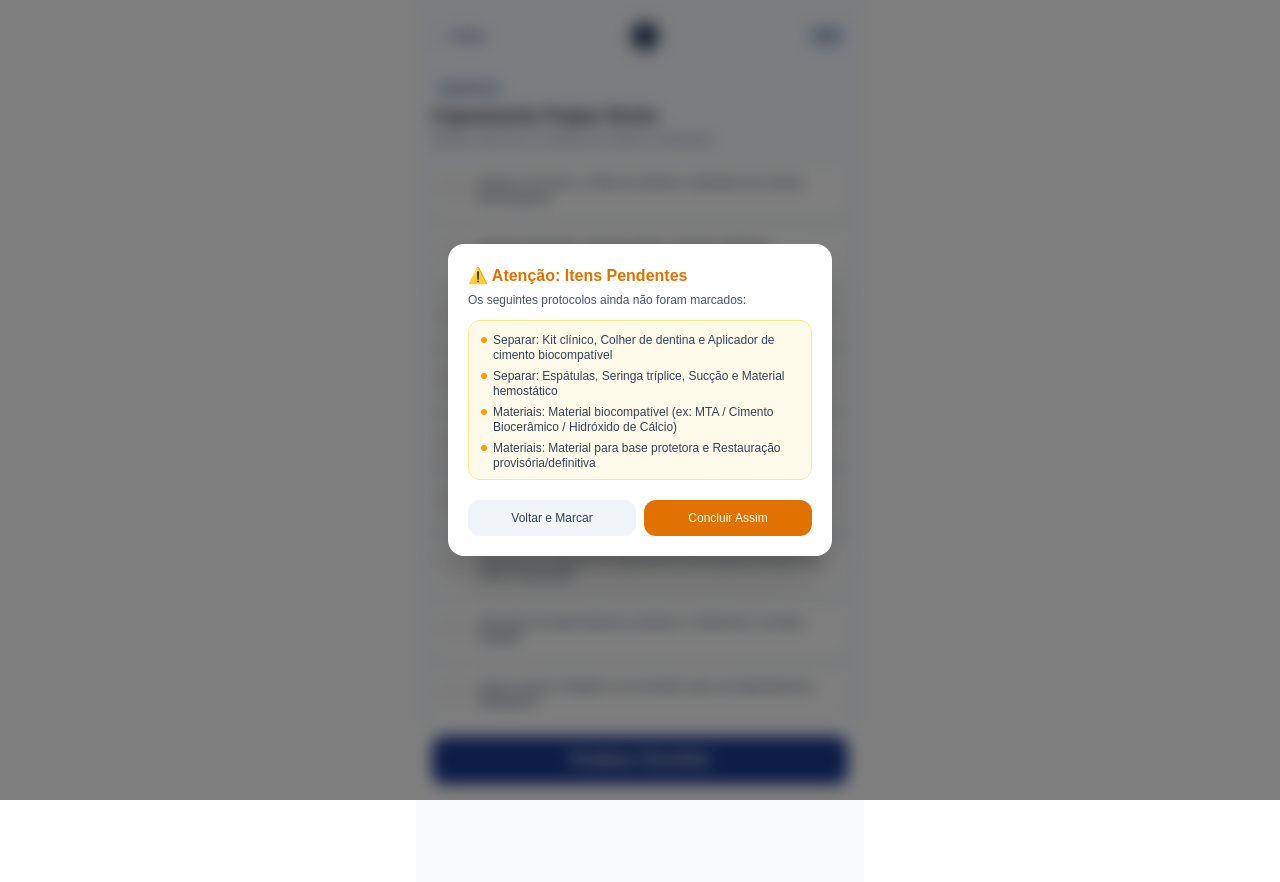
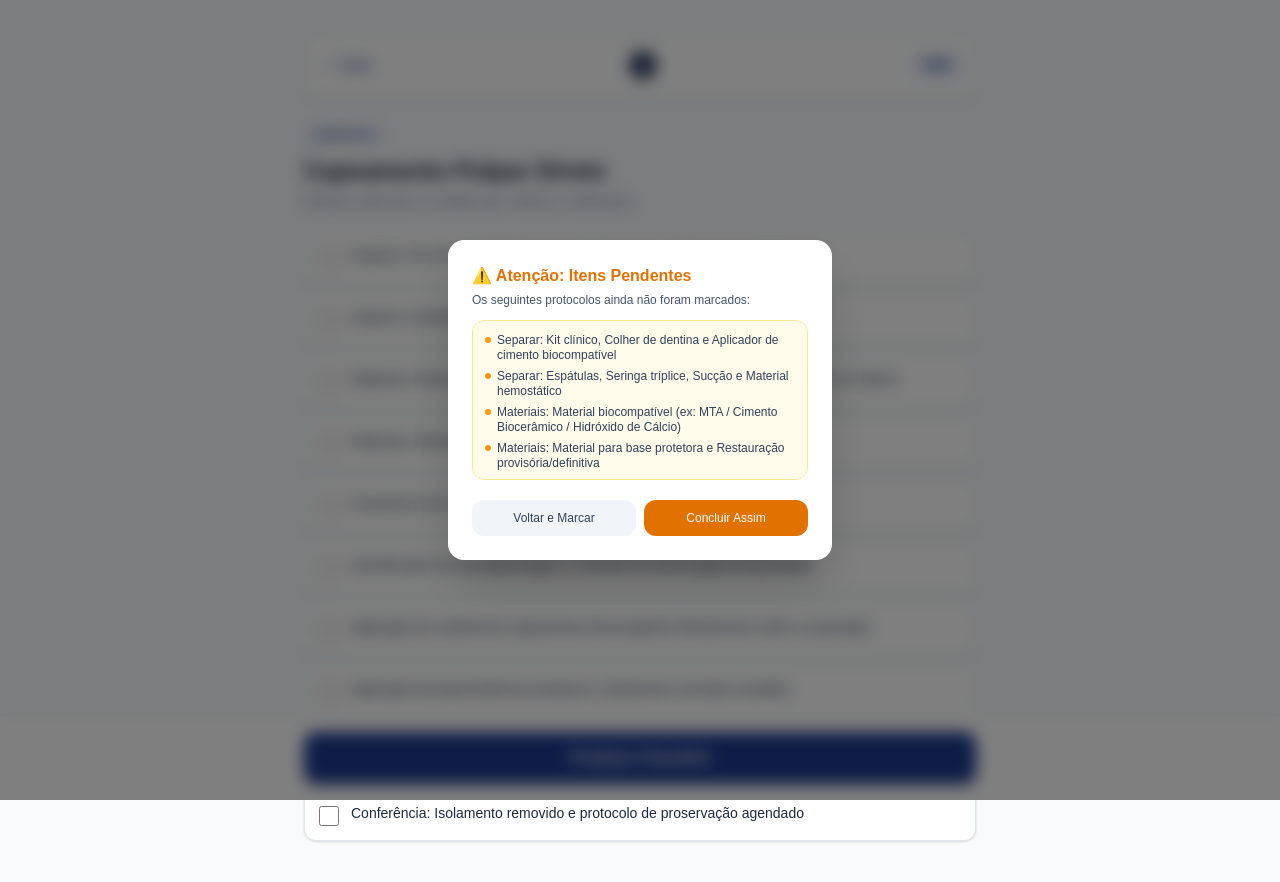
Before and after one commit to luiz412/biosseguranca-digital, a Next.js app: page /checklist/capeamento-pulpar-direto in a window 1280 px wide. Both pictures are taken after a click on the button "Finalizar Checklist". Shown: the top 882 px of the page. Built offline with nearby package versions, Linux system fonts and the light colour scheme.

Commit message:
ajeitando as dimensões para o monitor

```diff
--- a/src/app/checklist/[id]/page.tsx
+++ b/src/app/checklist/[id]/page.tsx
@@ -39,47 +39,49 @@ export default function ChecklistPage({ params }: { params: Promise<{ id: string
   };
 
   return (
-    <main className="min-h-screen bg-slate-50 p-4 max-w-md mx-auto pb-28 relative">
-      <header className="flex justify-between items-center mb-5">
+    <main className="min-h-screen bg-slate-50 p-4 md:p-8 flex flex-col items-center pb-28">
+      <div className="w-full max-w-md md:max-w-2xl">
+
+        {/* Cabeçalho */}
+        <header className="flex justify-between items-center mb-6 bg-white p-3.5 rounded-xl border border-slate-200 shadow-sm">
           <Link href="/" className="text-sm font-medium text-blue-900 flex items-center gap-1 hover:underline">
             ← Voltar
           </Link>
 
-        {/* Logo menor com circulo de fundo no cabeçalho */}
-        <div className="w-10 h-10 bg-white rounded-full p-1 shadow-sm border border-slate-200 flex items-center justify-center overflow-hidden">
-          <Image src="/logo.png" alt="Logo" width={32} height={32} className="rounded-full object-cover" />
+          <div className="w-9 h-9 bg-white rounded-full p-0.5 shadow-sm border border-slate-200 flex items-center justify-center overflow-hidden">
+            <Image src="/logo.png" alt="Logo" width={30} height={30} className="rounded-full object-cover" />
           </div>
 
-        <span className="text-xs font-semibold text-blue-950 bg-blue-100 px-2.5 py-1 rounded-full">
+          <span className="text-xs font-semibold text-blue-950 bg-blue-100 px-3 py-1 rounded-full">
             {completedItemsCount}/{totalItems}
           </span>
         </header>
 
-      <div className="mb-4">
-        <span className="text-[10px] font-bold text-blue-900 bg-blue-50 px-2 py-0.5 rounded uppercase">
+        <div className="mb-5">
+          <span className="text-[10px] font-bold text-blue-900 bg-blue-50 px-2.5 py-1 rounded uppercase tracking-wide">
             {procedure.category}
           </span>
-        <h1 className="text-lg font-bold text-slate-900 mt-1 leading-snug">{procedure.title}</h1>
-        <p className="text-xs text-slate-500 mt-0.5">Marque cada item à medida que realiza a verificação</p>
+          <h1 className="text-xl md:text-2xl font-bold text-slate-900 mt-2 leading-snug">{procedure.title}</h1>
+          <p className="text-xs md:text-sm text-slate-500 mt-1">Marque cada item à medida que realiza a verificação</p>
         </div>
 
         {/* Lista de Itens */}
-      <div className="space-y-2 mb-8">
+        <div className="space-y-2.5 mb-8">
           {procedure.items.map((item) => (
             <label
               key={item.id}
-            className={`flex items-start p-3 rounded-lg border cursor-pointer transition-all ${
-              checkedItems[item.id] ? 'bg-blue-50/60 border-blue-900/30' : 'bg-white border-slate-200 shadow-sm'
+              className={`flex items-start p-3.5 rounded-xl border cursor-pointer transition-all ${
+                checkedItems[item.id] ? 'bg-blue-50/60 border-blue-900/30' : 'bg-white border-slate-200 shadow-sm hover:border-slate-300'
               }`}
             >
               <input
                 type="checkbox"
                 checked={!!checkedItems[item.id]}
                 onChange={() => toggleCheck(item.id)}
-              className="w-5 h-5 accent-blue-900 rounded mt-0.5 shrink-0"
+                className="w-5 h-5 accent-blue-900 rounded mt-0.5 shrink-0 cursor-pointer"
               />
               <div className="ml-3">
-              <span className={`text-xs font-medium block leading-tight ${
+                <span className={`text-xs md:text-sm font-medium block leading-snug ${
                   checkedItems[item.id] ? 'line-through text-slate-400' : 'text-slate-800'
                 }`}>
                   {item.label}
@@ -89,20 +91,24 @@ export default function ChecklistPage({ params }: { params: Promise<{ id: string
           ))}
         </div>
 
-      {/* Botão Fixo de Finalizar */}
-      <div className="fixed bottom-0 left-0 right-0 p-4 bg-white border-t border-slate-200 max-w-md mx-auto z-10">
+        {/* Botão Fixo de Finalizar (Ajustado para PC e Celular) */}
+        <div className="fixed bottom-0 left-0 right-0 p-4 bg-white/90 backdrop-blur-md border-t border-slate-200 z-10 flex justify-center">
+          <div className="w-full max-w-md md:max-w-2xl">
             <button
               onClick={handleFinish}
-          className="w-full bg-blue-900 hover:bg-blue-950 text-white font-semibold py-3 rounded-xl transition-all shadow-md active:scale-[0.98]"
+              className="w-full bg-blue-900 hover:bg-blue-950 text-white font-semibold py-3.5 rounded-xl transition-all shadow-md active:scale-[0.98]"
             >
               Finalizar Checklist
             </button>
+          </div>
+        </div>
+
       </div>
 
       {/* Modal de Validação */}
       {showValidation && (
         <div className="fixed inset-0 bg-black/50 backdrop-blur-sm flex items-center justify-center p-4 z-50">
-          <div className="bg-white rounded-2xl p-5 max-w-sm w-full shadow-2xl">
+          <div className="bg-white rounded-2xl p-6 max-w-sm w-full shadow-2xl">
             <h2 className="text-base font-bold text-amber-600 mb-1 flex items-center gap-1.5">
               ⚠️ Atenção: Itens Pendentes
             </h2>
--- a/src/app/page.tsx
+++ b/src/app/page.tsx
@@ -4,43 +4,50 @@ import { PROCEDURES } from '@/data/procedures';
 
 export default function Home() {
   return (
-    <main className="min-h-screen bg-slate-50 p-4 md:p-8">
-      <header className="max-w-md mx-auto mb-6 text-center flex flex-col items-center">
-        {/* Container circular com fundo branco e sombra para a logo */}
-        <div className="w-32 h-32 bg-white rounded-full p-2 shadow-md mb-3 flex items-center justify-center border border-slate-200 overflow-hidden">
+    <main className="min-h-screen bg-slate-50 p-4 sm:p-6 md:p-10 flex flex-col items-center">
+      {/* Container Principal: max-w-md no celular e max-w-2xl ou 3xl no desktop */}
+      <div className="w-full max-w-md md:max-w-2xl lg:max-w-3xl">
+
+        <header className="mb-8 text-center flex flex-col items-center">
+          <div className="w-28 h-28 md:w-36 md:h-36 bg-white rounded-full p-2 shadow-md mb-4 flex items-center justify-center border border-slate-200 overflow-hidden">
             <Image
               src="/logo.png"
               alt="Biossegurança Digital"
-            width={120}
-            height={120}
+              width={140}
+              height={140}
               className="rounded-full object-cover"
               priority
             />
           </div>
 
-        <h1 className="text-2xl font-bold text-blue-950">Biossegurança Digital</h1>
-        <p className="text-xs text-slate-500 mt-1">Checklists Clínicos de Dentística</p>
+          <h1 className="text-2xl md:text-3xl font-bold text-blue-950">Biossegurança Digital</h1>
+          <p className="text-xs md:text-sm text-slate-500 mt-1">Checklists Clínicos de Dentística</p>
         </header>
 
-      <div className="max-w-md mx-auto space-y-3">
+        {/* Grade de Procedimentos: 1 coluna no celular, 2 colunas no computador */}
+        <div className="grid grid-cols-1 md:grid-cols-2 gap-3.5">
           {PROCEDURES.map((procedure) => (
             <Link
               key={procedure.id}
               href={`/checklist/${procedure.id}`}
-            className="block p-4 bg-white rounded-xl border border-slate-200 shadow-sm hover:border-blue-900 transition-all active:scale-[0.99]"
+              className="p-4 bg-white rounded-xl border border-slate-200 shadow-sm hover:border-blue-900 hover:shadow-md transition-all active:scale-[0.99] flex flex-col justify-between"
             >
+              <div>
                 <span className="text-[10px] font-bold text-blue-900 bg-blue-50 px-2.5 py-1 rounded-full uppercase tracking-wider">
                   {procedure.category}
                 </span>
                 <h2 className="text-base font-semibold text-slate-900 mt-2 leading-snug">
                   {procedure.title}
                 </h2>
-            <p className="text-xs text-slate-400 mt-1.5 flex items-center gap-1">
+              </div>
+              <p className="text-xs text-slate-400 mt-3 flex items-center gap-1">
                 <span>📋</span> {procedure.items.length} itens no protocolo
               </p>
             </Link>
           ))}
         </div>
+
+      </div>
     </main>
   );
 }
```
Lines whose indentation alone changed are shown as unchanged.
